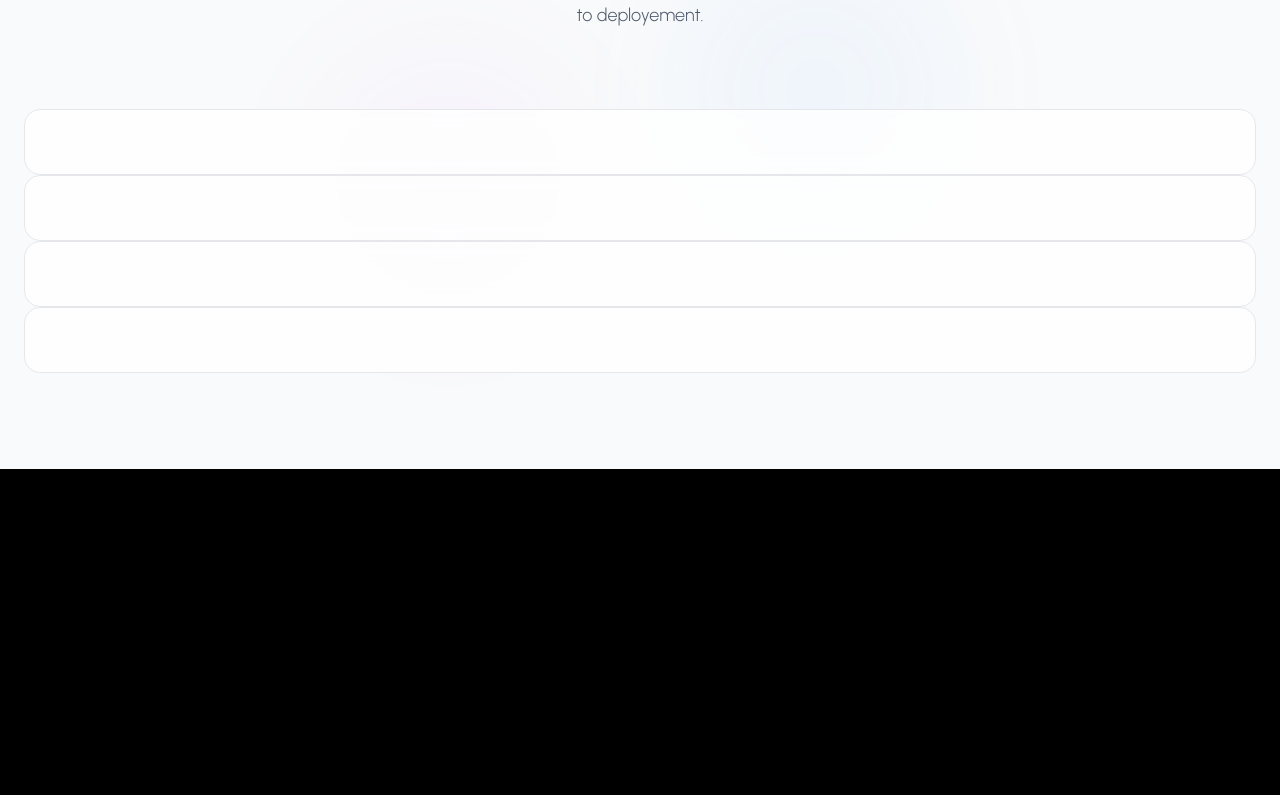
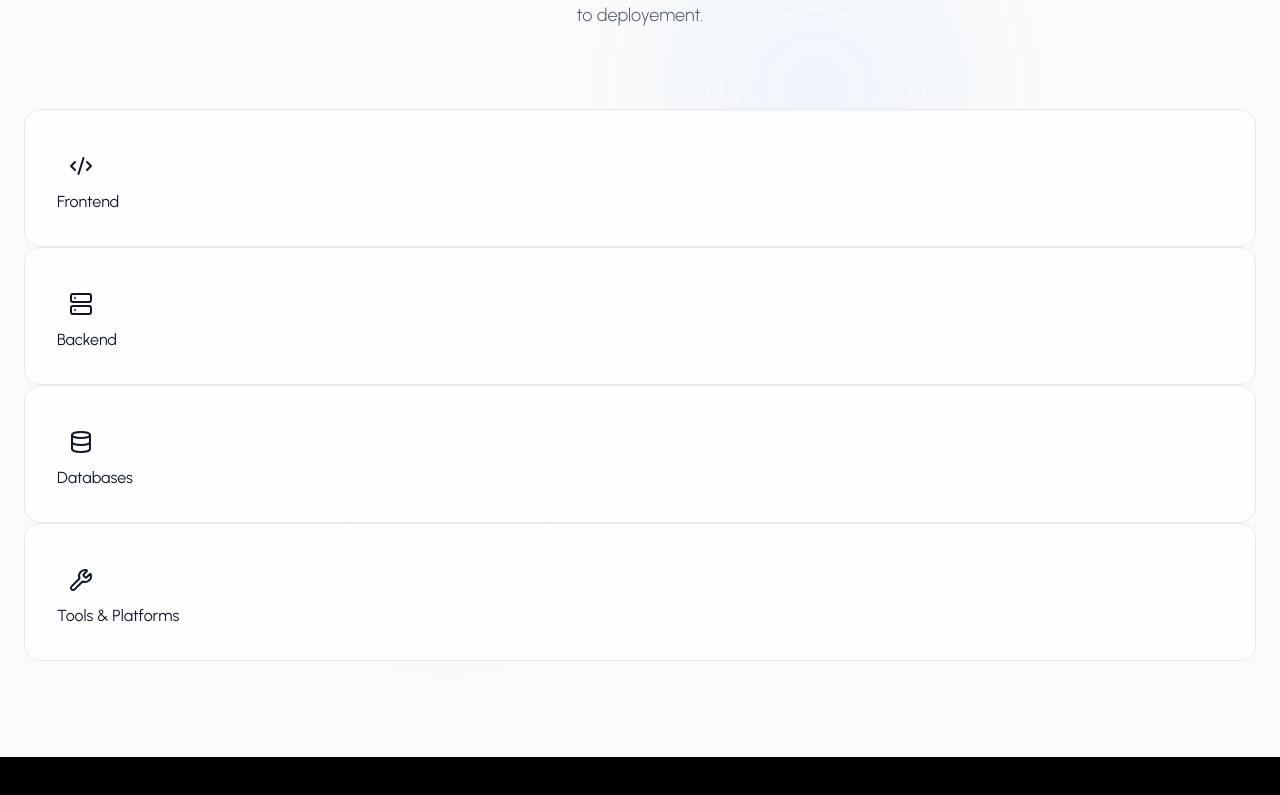
Before and after one commit to AshaniTH/my-portfolio, a React (Vite) app: page / in a window 1280 px wide. Shown: the part 1015-1810 px from the top of the page. Built offline with nearby package versions, Linux system fonts and the light colour scheme.

Commit message:
feat: add category header to SkillsSection with dynamic styling

```diff
--- a/src/components/Sections/SkillsSection.jsx
+++ b/src/components/Sections/SkillsSection.jsx
@@ -110,6 +110,25 @@ const SkillsSection = () => {
             isDarkMode ? "bg-gray-900/50 border-gray-800 backdrop-blur-sm "
             :"bg-white/80 border-gray-200 backdrop-blur-sm"
           }`}>
+
+            {/*catogory header*/}
+            <div className=''>
+              <div
+              className={`p-3 rounded-xl ${
+                isDarkMode ? "bg-gray-800" : "bg-gray-100"
+              }mr-4`}
+              >
+                <category.icon size={24} className="" />
+              </div>
+              <div>
+                <h3 className = "">
+                  {category.title}
+                </h3>
+              </div>
+
+            </div>
+
+
           </motion.div>
         ))}
 
```
